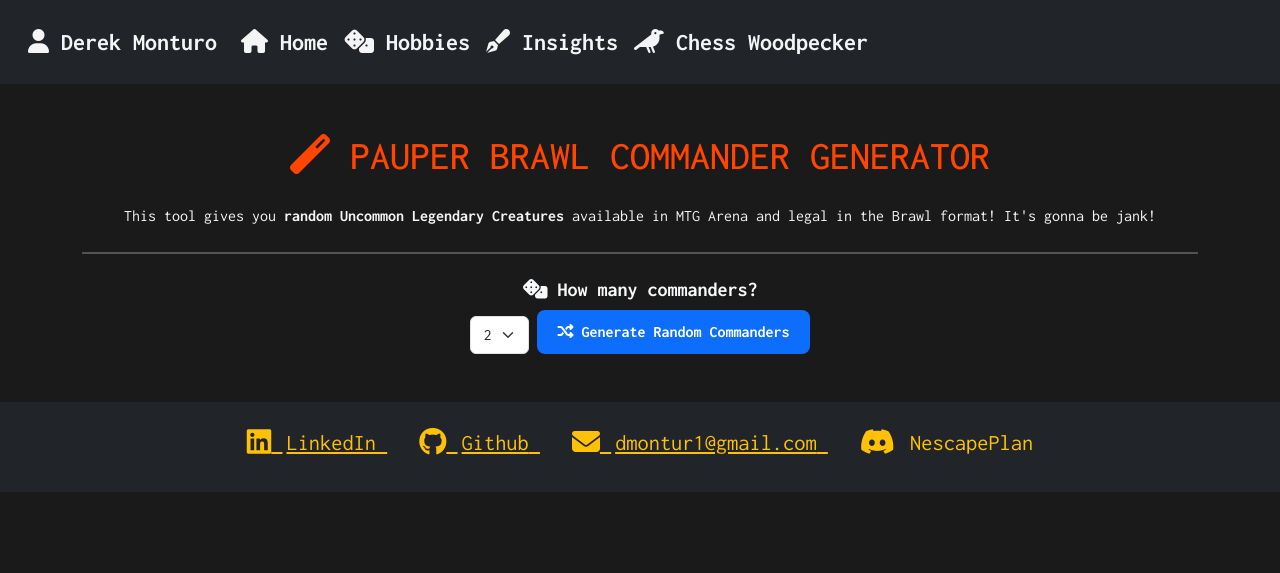
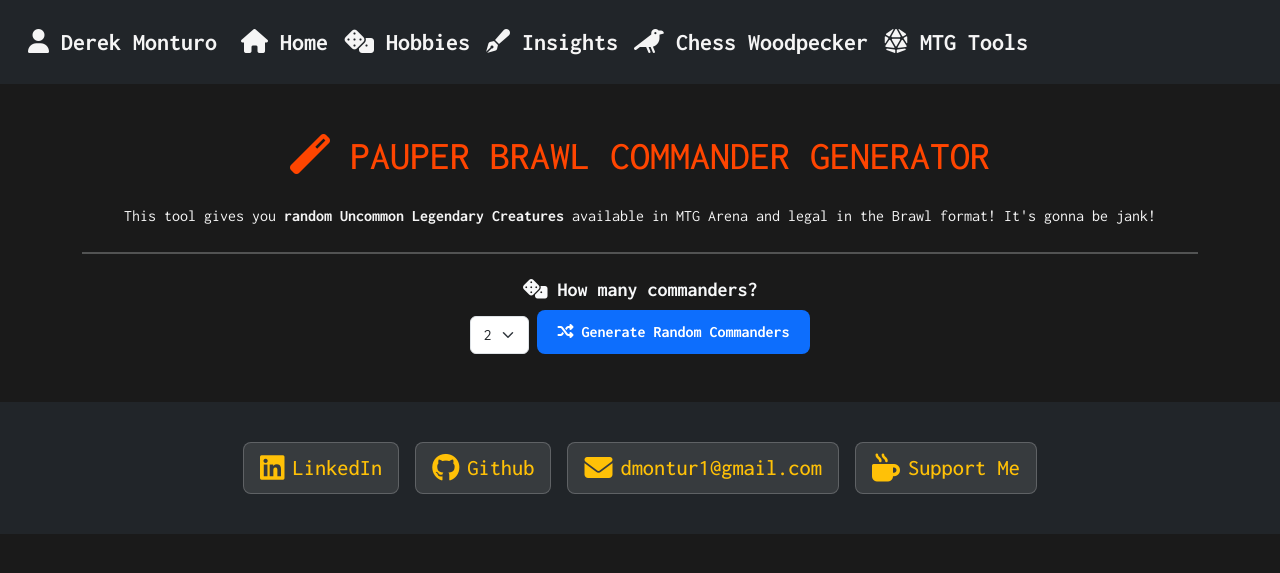
Before and after one commit to drmDev/drmDev.github.io, a Jekyll site: the page built from pauper-brawl.md, in a window 1280 px wide. Shown: the top 573 px of the page. Built offline with Jekyll 4.4.1, drawn with Linux system fonts in a browser that asks for light colours.

Commit message:
kofi and bugfix commanders

```diff
--- a/_includes/footer.html
+++ b/_includes/footer.html
@@ -1,21 +1,40 @@
 <footer class="bg-dark text-light text-center py-4 mt-4">
     <div class="container">
         <!-- Social and Contact Info -->
-        <p class="mb-2">
-            <a href="https://www.linkedin.com/in/derek-monturo-6a3585b/" class="text-warning mx-3" target="_blank"
+        <div class="footer-links-container">
+            <a href="https://www.linkedin.com/in/derek-monturo-6a3585b/" class="footer-link text-warning" target="_blank"
                 rel="noopener noreferrer">
-                <i class="fab fa-linkedin fa-lg"></i> <span class="ms-1">LinkedIn</span>
+                <i class="fab fa-linkedin fa-lg"></i>
+                <span>LinkedIn</span>
             </a>
 
-            <a href="https://github.com/drmDev" class="text-warning mx-3" target="_blank" rel="noopener noreferrer">
-                <i class="fab fa-github fa-lg"></i> <span class="ms-1">Github</span>
+            <a href="https://github.com/drmDev" class="footer-link text-warning" target="_blank" rel="noopener noreferrer">
+                <i class="fab fa-github fa-lg"></i>
+                <span>Github</span>
             </a>
-            <a href="mailto:dmontur1@gmail.com" class="text-warning mx-3">
-                <i class="fas fa-envelope fa-lg"></i> <span class="ms-1">dmontur1@gmail.com</span>
+
+            <a href="mailto:dmontur1@gmail.com" class="footer-link text-warning">
+                <i class="fas fa-envelope fa-lg"></i>
+                <span>dmontur1@gmail.com</span>
             </a>
-            <span class="text-warning mx-3" class="text-warning mx-3">
-                <i class="fab fa-discord fa-lg"></i> <span class="ms-1">NescapePlan</span>
-            </span>
-        </p>
+
+            <a href="https://ko-fi.com/derekmonturo" class="footer-link text-warning" target="_blank" rel="noopener noreferrer">
+                <i class="fas fa-mug-hot fa-lg"></i>
+                <span>Support Me</span>
+            </a>
+        </div>
     </div>
 </footer>
+
+<!-- Ko-fi Widget -->
+<!--
+<script src='https://storage.ko-fi.com/cdn/scripts/overlay-widget.js'></script>
+<script>
+  kofiWidgetOverlay.draw('derekmonturo', {
+    'type': 'floating-chat',
+    'floating-chat.donateButton.text': 'Support me',
+    'floating-chat.donateButton.background-color': '#00b9fe',
+    'floating-chat.donateButton.text-color': '#fff'
+  });
+</script>
+-->
--- a/_includes/navbar.html
+++ b/_includes/navbar.html
@@ -27,6 +27,11 @@
                         <i class="fas fa-crow"></i> Chess Woodpecker
                     </a>
                 </li>
+                <li class="nav-item">
+                    <a class="nav-link" href="{{ "/pauper-brawl" | relative_url }}" id="nav-mtg">
+                        <i class="fas fa-dice-d20"></i> MTG Tools
+                    </a>
+                </li>
             </li>
             </ul>
         </div>
--- a/assets/css/style.css
+++ b/assets/css/style.css
@@ -911,3 +911,38 @@
     transform: translateY(-1px);
     transition: transform 0.2s;
 }
+
+/* Footer Link Styling */
+.footer-link {
+    text-decoration: none !important;
+    display: inline-flex;
+    align-items: center;
+    padding: 0.5rem 1rem;
+    border-radius: 8px;
+    transition: all 0.3s ease;
+    background-color: rgba(255, 255, 255, 0.1);
+    border: 1px solid rgba(255, 255, 255, 0.2);
+}
+
+.footer-link:hover {
+    background-color: rgba(255, 255, 255, 0.2);
+    transform: translateY(-2px);
+    box-shadow: 0 4px 8px rgba(0, 0, 0, 0.2);
+}
+
+.footer-link i {
+    margin-right: 0.5rem;
+}
+
+.footer-link span {
+    font-weight: 500;
+}
+
+/* Ensure proper spacing between footer links */
+.footer-links-container {
+    display: flex;
+    flex-wrap: wrap;
+    justify-content: center;
+    gap: 1rem;
+    padding: 1rem 0;
+}
--- a/assets/js/pauper-brawl.js
+++ b/assets/js/pauper-brawl.js
@@ -53,11 +53,18 @@
 
     try {
         const results = [];
+        const uniqueCommanders = new Set(); // Track unique commanders by name
 
-        for (let i = 0; i < count; i++) {
+        while (results.length < count) {
             const res = await fetch(baseURL);
             const card = await res.json();
-            results.push(card);
+
+            // Only add the card if we haven't seen this commander before
+            if (!uniqueCommanders.has(card.name)) {
+                uniqueCommanders.add(card.name);
+                results.push(card);
+            }
+
             await delay(100); // Scryfall-friendly rate limiting
         }
 
@@ -90,7 +97,6 @@
 
             cardCol.appendChild(cardDiv);
             output.appendChild(cardCol);
-
         });
     } catch (err) {
         console.error(err);
```
